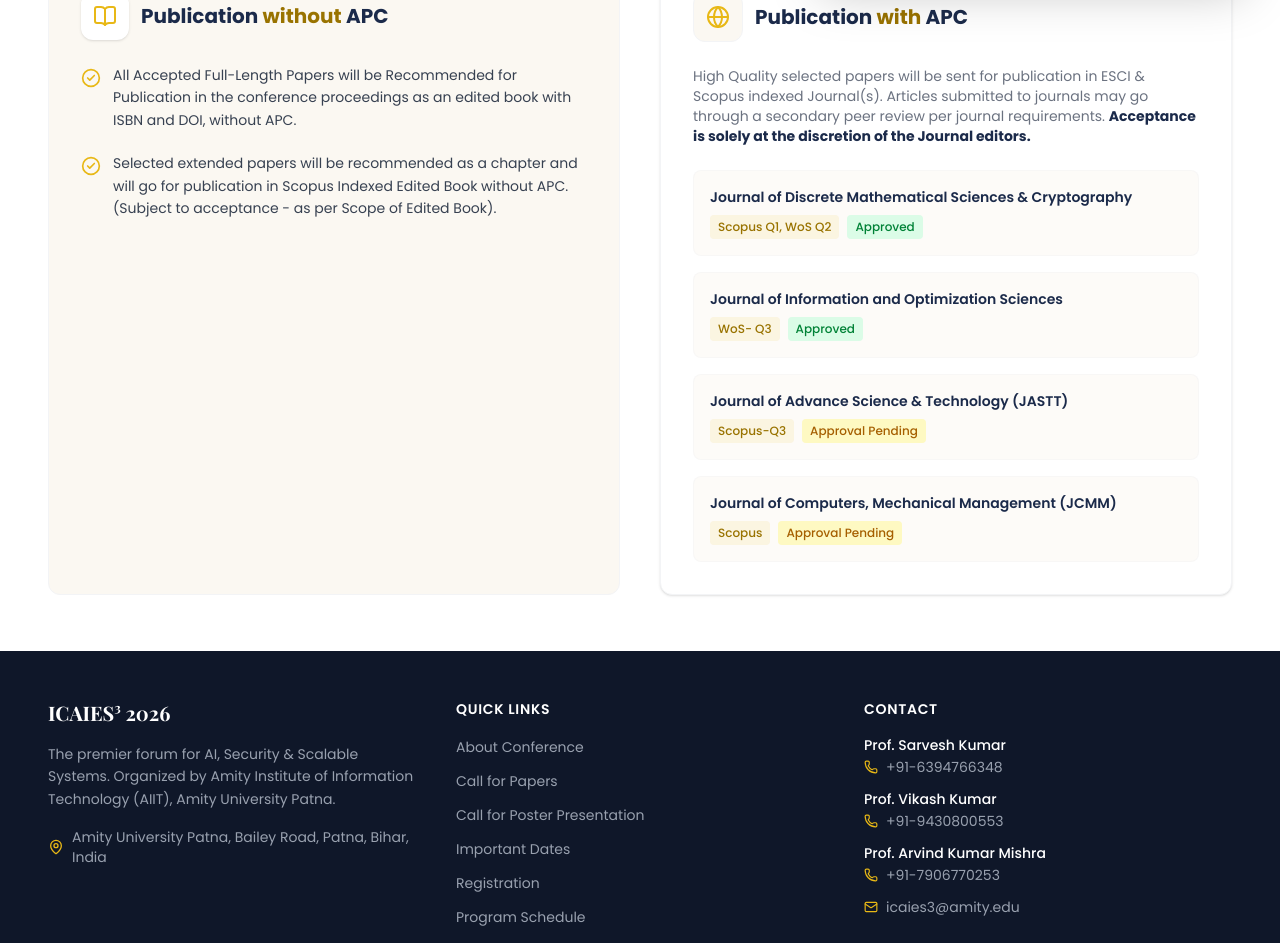
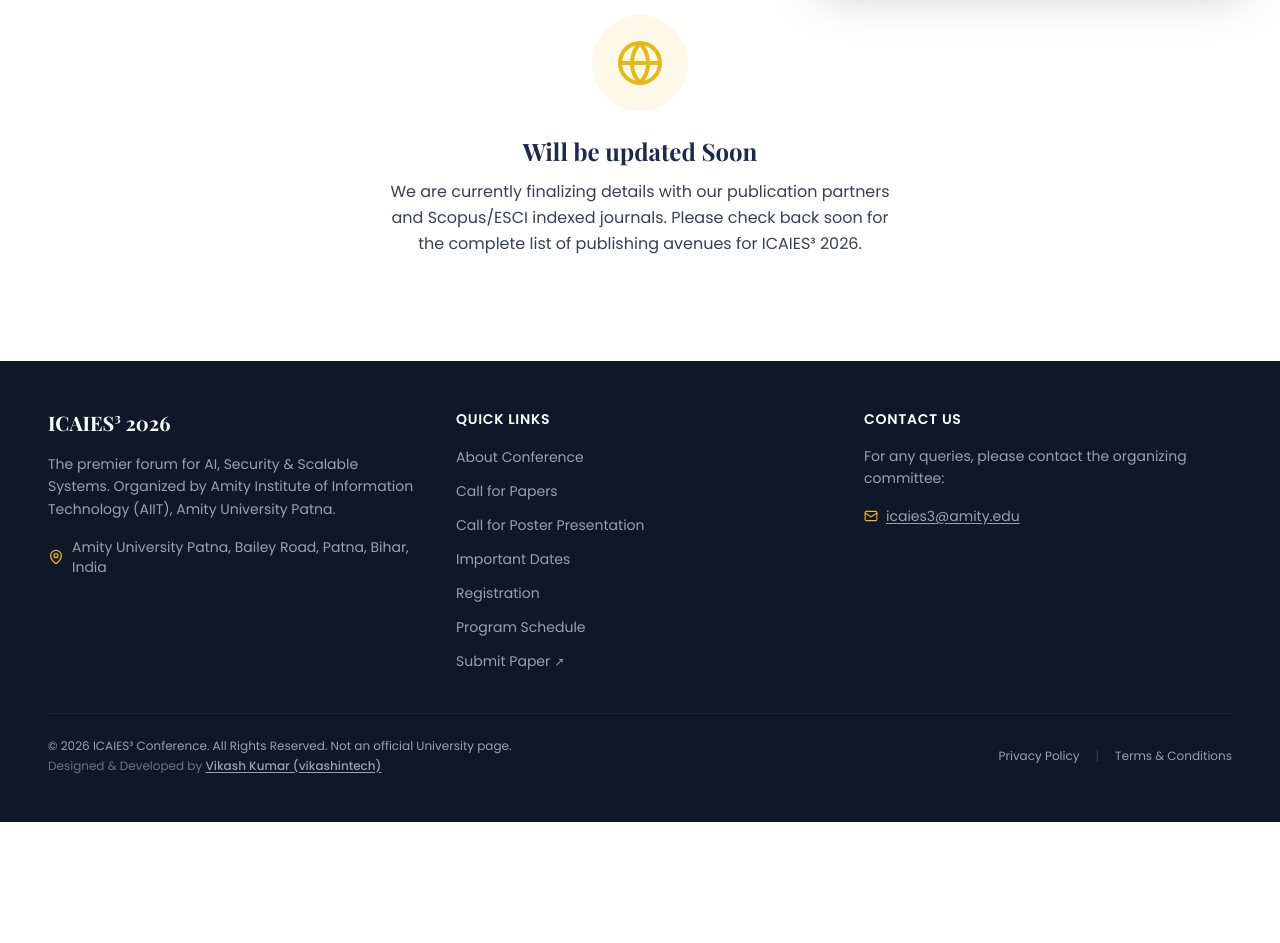
Before and after one commit to CypherNinjaa/icaies3-2026, a Next.js app: page /publication-partner in a window 1280 px wide. Shown: the part 799-1742 px from the top of the page. After the commit the page ends 1621 px from the top, so only its background shows below. Built offline with nearby package versions, Linux system fonts and the light colour scheme; a web font is replaced by a local one.

Commit message:
feat: add contact, publication partner, and poster presentation pages along with site footer and content modules

```diff
--- a/app/call-for-poster-presentation/page.tsx
+++ b/app/call-for-poster-presentation/page.tsx
@@ -2,7 +2,7 @@
 import { PageTitle } from "@/components/layout/PageTitle";
 import { importantDates } from "@/content/dates";
 import Link from "next/link";
-import { Calendar, CheckCircle2, FileText, LayoutTemplate, Printer, Users, Sparkles } from "lucide-react";
+import { Calendar, CheckCircle2, FileText, LayoutTemplate, Printer, Users, Sparkles, Mail } from "lucide-react";
 import { contactInfo } from "@/content/contact";
 import { SiteHeader } from "@/components/layout/SiteHeader";
 import { BreadcrumbSchema } from "@/components/seo/BreadcrumbSchema";
@@ -156,17 +156,18 @@
 
 					{/* Contact Information */}
 					<div className="bg-bg-cream rounded-xl p-8 border border-gray-100">
-						<h3 className="text-xl font-bold text-primary mb-6">Contact Information</h3>
-						<p className="text-sm text-text-body mb-6">
+						<h3 className="text-xl font-bold text-primary mb-4">Contact Information</h3>
+						<p className="text-sm text-text-body mb-4">
 							For any queries related to the poster presentations, please contact the organizing committee:
 						</p>
-						<div className="space-y-4">
-							{contactInfo.contactPersons.map((person, idx) => (
-								<div key={idx} className="flex flex-col sm:flex-row sm:items-center justify-between p-4 bg-white rounded-lg border border-gray-100">
-									<span className="font-semibold text-primary">{person.name}</span>
-									<span className="text-accent text-sm font-medium">{person.phone}</span>
-								</div>
-							))}
+						<div className="flex items-center gap-2">
+							<Mail className="w-5 h-5 text-accent-contrast shrink-0" />
+							<a
+								href={`mailto:${contactInfo.email}`}
+								className="text-base font-bold text-primary hover:text-accent transition-colors underline underline-offset-4"
+							>
+								{contactInfo.email}
+							</a>
 						</div>
 					</div>
 				</div>
--- a/app/contact/page.tsx
+++ b/app/contact/page.tsx
@@ -1,7 +1,7 @@
 import { Metadata } from "next";
 import { PageTitle } from "@/components/layout/PageTitle";
 import { contactInfo } from "@/content/contact";
-import { MapPin, Phone, Mail, User, ExternalLink } from "lucide-react";
+import { MapPin, Mail, ExternalLink } from "lucide-react";
 import Link from "next/link";
 import { SiteHeader } from "@/components/layout/SiteHeader";
 import { BreadcrumbSchema } from "@/components/seo/BreadcrumbSchema";
@@ -50,48 +50,22 @@
               </div>
             </div>
 
-            {/* Contact Persons */}
-            {contactInfo.contactPersons.map((person) => (
-              <div
-                key={person.name}
-                className="bg-white border border-gray-100 rounded-xl p-6 shadow-sm hover:shadow-md transition-shadow"
-              >
-                <div className="flex items-center gap-3 mb-3">
-                  <div className="flex items-center justify-center w-10 h-10 rounded-lg bg-primary/10 text-primary">
-                    <User className="w-5 h-5" />
-                  </div>
-                  <div>
-                    <h3 className="text-base font-bold text-primary">
-                      {person.name}
-                    </h3>
-                    <p className="text-xs text-text-muted">{person.role}</p>
-                  </div>
-                </div>
-                <div className="flex items-center gap-2 ml-[52px]">
-                  <Phone className="w-4 h-4 text-accent" />
-                  <a
-                    href={`tel:${person.phone}`}
-                    className="text-sm text-text-body hover:text-accent transition-colors"
-                  >
-                    {person.phone}
-                  </a>
-                </div>
-              </div>
-            ))}
-
-            {/* Email */}
+            {/* Contact Information */}
             <div className="bg-white border border-gray-100 rounded-xl p-6 shadow-sm hover:shadow-md transition-shadow">
-              <div className="flex items-center gap-3">
-                <div className="flex items-center justify-center w-10 h-10 rounded-lg bg-accent/10 text-accent">
-                  <Mail className="w-5 h-5" />
+              <div className="flex items-start gap-4">
+                <div className="flex items-center justify-center w-12 h-12 rounded-xl bg-accent/10 text-accent shrink-0">
+                  <Mail className="w-6 h-6" />
                 </div>
                 <div>
-                  <h3 className="text-sm font-semibold text-text-muted uppercase tracking-wider">
-                    Email
+                  <h3 className="text-lg font-bold text-primary mb-2">
+                    Contact Information
                   </h3>
+                  <p className="text-sm text-text-body leading-relaxed mb-4">
+                    For any queries, please contact the organizing committee:
+                  </p>
                   <a
                     href={`mailto:${contactInfo.email}`}
-                    className="text-base font-medium text-primary hover:text-accent transition-colors"
+                    className="inline-flex items-center text-base font-bold text-primary hover:text-accent transition-colors underline underline-offset-4"
                   >
                     {contactInfo.email}
                   </a>
--- a/app/publication-partner/page.tsx
+++ b/app/publication-partner/page.tsx
@@ -1,6 +1,6 @@
 import { Metadata } from "next";
 import { PageTitle } from "@/components/layout/PageTitle";
-import { BookOpen, Globe, CheckCircle2 } from "lucide-react";
+import { Globe } from "lucide-react";
 import { SiteHeader } from "@/components/layout/SiteHeader";
 import { BreadcrumbSchema } from "@/components/seo/BreadcrumbSchema";
 
@@ -10,6 +10,7 @@
 		"Discover publication opportunities for accepted papers at ICAIES³ 2026, including Scopus and WoS indexed journals and conference proceedings.",
 };
 
+/*
 const publicationsWithoutAPC = [
 	"All Accepted Full-Length Papers will be Recommended for Publication in the conference proceedings as an edited book with ISBN and DOI, without APC.",
 	"Selected extended papers will be recommended as a chapter and will go for publication in Scopus Indexed Edited Book without APC. (Subject to acceptance - as per Scope of Edited Book).",
@@ -44,6 +45,7 @@
 		status: "Approval Pending",
 	},
 ];
+*/
 
 export default function PublicationPartnerPage() {
 	return (
@@ -57,8 +59,22 @@
 					description="Explore the publication avenues available for accepted and presented papers at ICAIES³ 2026."
 				/>
 
+				{/* Coming Soon State */}
+				<div className="max-w-2xl mx-auto mt-12 text-center py-12">
+					<div className="inline-flex items-center justify-center w-24 h-24 rounded-full bg-accent/10 mb-6">
+						<Globe className="w-12 h-12 text-accent" />
+					</div>
+					<h3 className="text-2xl font-serif font-bold text-primary mb-3">
+						Will be updated Soon
+					</h3>
+					<p className="text-text-body leading-relaxed max-w-lg mx-auto">
+						We are currently finalizing details with our publication partners and Scopus/ESCI indexed journals.
+						Please check back soon for the complete list of publishing avenues for ICAIES³ 2026.
+					</p>
+				</div>
+
+				{/*
 				<div className="grid grid-cols-1 lg:grid-cols-2 gap-10 mt-8">
-					{/* Without APC */}
 					<div className="bg-bg-cream rounded-xl p-8 border border-gray-100 h-full">
 						<div className="flex items-center gap-3 mb-6">
 							<div className="p-3 bg-white rounded-xl shadow-sm">
@@ -82,7 +98,6 @@
 						</ul>
 					</div>
 
-					{/* With APC */}
 					<div className="bg-white rounded-xl p-8 border border-gray-100 shadow-sm h-full relative overflow-hidden">
 						<div className="absolute top-0 right-0 w-32 h-32 bg-accent/5 rounded-bl-full -z-10" />
 
@@ -132,6 +147,7 @@
 						</div>
 					</div>
 				</div>
+				*/}
 			</div>
 		</div>
 	);
--- a/components/layout/SiteFooter.tsx
+++ b/components/layout/SiteFooter.tsx
@@ -1,5 +1,5 @@
 import Link from "next/link";
-import { Mail, Phone, MapPin } from "lucide-react";
+import { Mail, MapPin } from "lucide-react";
 import { siteMeta } from "@/content/site-meta";
 import { contactInfo } from "@/content/contact";
 
@@ -65,28 +65,20 @@
 					{/* Column 3: Contact */}
 					<div>
 						<h3 className="text-sm font-semibold text-white uppercase tracking-wider mb-4">
-							Contact
+							Contact Us
 						</h3>
-						<ul className="space-y-3">
-							{contactInfo.contactPersons.map((person) => (
-								<li key={person.name} className="text-sm">
-									<p className="text-white font-medium">{person.name}</p>
-									<div className="flex items-center gap-2 text-gray-400 mt-0.5">
-										<Phone className="w-3.5 h-3.5 text-accent shrink-0" />
-										<span>{person.phone}</span>
-									</div>
-								</li>
-							))}
-							<li className="flex items-center gap-2 text-sm text-gray-400">
+						<p className="text-sm text-gray-400 leading-relaxed mb-4">
+							For any queries, please contact the organizing committee:
+						</p>
+						<div className="flex items-center gap-2 text-sm text-gray-400">
 							<Mail className="w-3.5 h-3.5 text-accent" />
 							<a
 								href={`mailto:${contactInfo.email}`}
-									className="hover:text-accent transition-colors"
+								className="hover:text-accent transition-colors underline underline-offset-2"
 							>
 								{contactInfo.email}
 							</a>
-							</li>
-						</ul>
+						</div>
 					</div>
 				</div>
 
--- a/content/committee.ts
+++ b/content/committee.ts
@@ -168,7 +168,7 @@
   description:
     "Our distinguished International Advisory Committee brings together leading global experts to guide the strategic academic direction of ICAIES³ 2026.",
   members: [
-    { name: "Prof. Liliana Guran", affiliation: "Babeș-Bolyai University, Romania" },
+    // { name: "Prof. Liliana Guran", affiliation: "Babeș-Bolyai University, Romania" },
     { name: "Dr. Prabha Sana", affiliation: "Infineon Technology, Germany" },
     { name: "Prof. D L Suthar", affiliation: "Wollo University, Dessie, Ethiopia" },
     { name: "Prof. Georgia Irina Oros", affiliation: "University of Oradea, Romania" },
--- a/content/contact.ts
+++ b/content/contact.ts
@@ -6,26 +6,7 @@
 		line3: "Bailey Road, Patna, Bihar, India",
 		pincode: "801503",
 	},
-	contactPersons: [
-		{
-			name: "Prof. Sarvesh Kumar",
-			phone: "+91-6394766348",
-			email: "skumar8@ptn.amity.edu",
-			role: "Convenor",
-		},
-		{
-			name: "Prof. Vikash Kumar",
-			phone: "+91-9430800553",
-			email: "vkumar2@ptn.amity.edu",
-			role: "Convenor",
-		},
-		{
-			name: "Prof. Arvind Kumar Mishra",
-			phone: "+91-7906770253",
-			email: "vkumar2@ptn.amity.edu",
-			role: "Convenor",
-		},
-	],
+	contactPersons: [],
 	email: "icaies3@amity.edu",
 	mapEmbedUrl:
 		"https://www.google.com/maps/embed?pb=!1m18!1m12!1m3!1d3597.5!2d85.1!3d25.6!2m3!1f0!2f0!3f0!3m2!1i1024!2i768!4f13.1!3m3!1m2!1s0x0%3A0x0!2sAmity%20University%20Patna!5e0!3m2!1sen!2sin!4v1",
```
Lines whose indentation alone changed are shown as unchanged.
